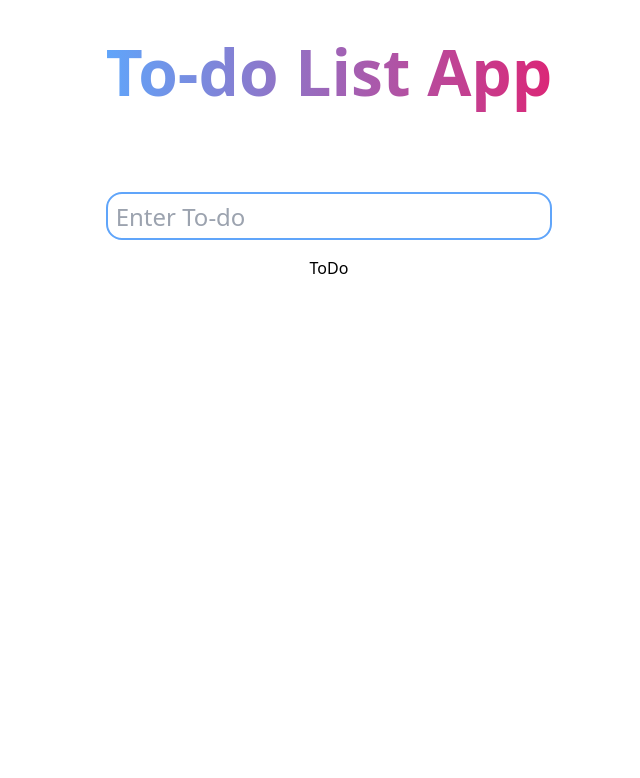
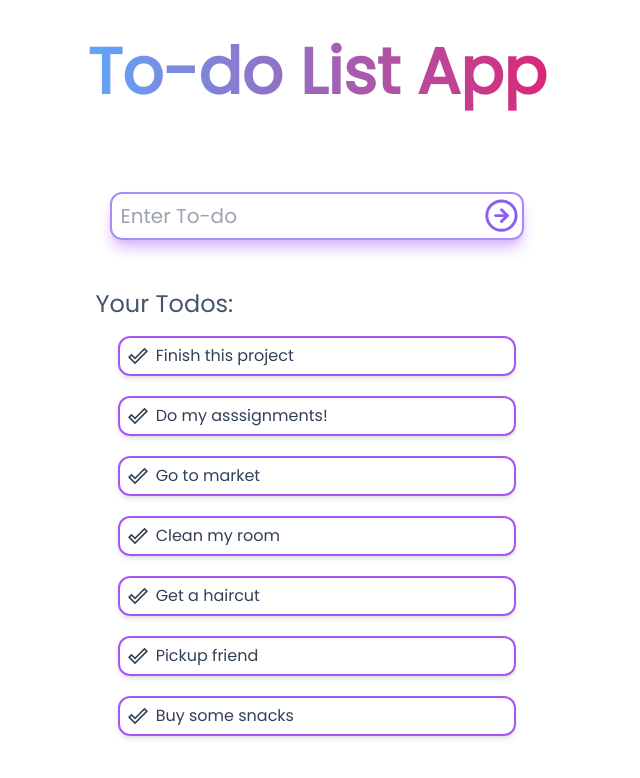
Before and after one commit to bishal0602/to-do-list, a React (Create React App) app in the folder client/: page /todos in a window 1280 px wide. Shown: the top 778 px of the page, without its empty margins (323-963 px from the left). Built offline with nearby package versions, Linux system fonts and the light colour scheme.

Commit message:
Frontend Completed

```diff
--- a/client/package.json
+++ b/client/package.json
@@ -6,6 +6,7 @@
     "@testing-library/jest-dom": "^5.16.4",
     "@testing-library/react": "^13.3.0",
     "@testing-library/user-event": "^13.5.0",
+    "axios": "^0.27.2",
     "framer-motion": "^6.3.11",
     "react": "^18.1.0",
     "react-dom": "^18.1.0",
--- a/client/src/Main.jsx
+++ b/client/src/Main.jsx
@@ -19,7 +19,7 @@ const Main = () => {
         initial={{ opacity: 0 }}
         animate={{ opacity: 1 }}
         transition={{ delay: 1, ease: "easeOut", duration: 1 }}
-        className="text-[3rem] lg:text-[6rem] md:text-[5rem]  mb-[1.5rem] md:mb-[2rem] lg:mb-[3rem]  font-extrabold text-transparent bg-clip-text bg-gradient-to-r from-blue-400 to-pink-600"
+        className="text-[3rem] lg:text-[6rem] md:text-[5rem]  mb-[3rem] md:mb-[4rem] lg:mb-[6rem]  font-extrabold text-transparent bg-clip-text bg-gradient-to-r from-blue-400 to-pink-600"
       >
         To-do List App
       </motion.h1>
@@ -28,9 +28,10 @@ const Main = () => {
           initial={{ opacity: 0 }}
           animate={{ opacity: 1 }}
           transition={{ delay: 2, ease: "easeOut", duration: 1 }}
-          className="text-2xl lg:text-3xl flex align-center justify-center mt-[1.5rem] md:mt-[2rem] lg:mt-[3rem] text-gray-500 hover:text-blue-500"
+          className="text-2xl lg:text-3xl flex items-center justify-center mt-[0rem] md:mt-[0rem] lg:mt-[0rem] text-gray-500 hover:text-blue-500"
         >
-          Click to proceed <AiOutlineDoubleRight className="pt-[0.5rem]" />
+          Click to proceed{" "}
+          <AiOutlineDoubleRight className="pl-[0.5rem] w-[2rem]" />
         </motion.div>
       </Link>
     </motion.div>
--- a/client/src/ToDos.jsx
+++ b/client/src/ToDos.jsx
@@ -1,12 +1,36 @@
 import React from "react";
 import { motion } from "framer-motion";
 import CreateTodo from "./components/CreateTodo";
+// import axios from "axios";
+// import { useState } from "react";
 import ToDo from "./components/ToDo";
+import { Link } from "react-router-dom";
 
 const ToDos = () => {
+  //Getting Todos from API
+
+  // const ToDo = () => {
+  //   const [todos, setTodos] = useState([]);
+  //   useEffect(() => {
+  //     axios.get("http://localhost:5000/test").then((res) => {
+  //       console.log(res.data);
+  //       setData(res.data);
+  //     });
+  //   }, []);
+
+  //Temporary
+  const todos = [
+    { id: 1, title: "Finish this project" },
+    { id: 2, title: "Do my asssignments!" },
+    { id: 3, title: "Go to market" },
+    { id: 4, title: "Clean my room" },
+    { id: 5, title: "Get a haircut" },
+    { id: 6, title: "Pickup friend" },
+    { id: 7, title: "Buy some snacks" },
+  ];
   return (
     <motion.div
-      className="min-h-[100vh] w-[100vw] my-6 mx-3 grid justify-center place-content grid-rows-[max-content_max-content_auto] gap-y-4 text-center"
+      className="font-poppins min-h-[100vh] w-[100vw] my-6 mx-auto grid justify-center place-content grid-rows-[max-content_max-content_auto] gap-y-4 text-center"
       initial={{ x: "100%", opacity: 0.5 }}
       animate={{ x: "0", opacity: 1 }}
       transition={{
@@ -15,10 +39,19 @@ const ToDos = () => {
       }}
     >
       <h1 className="text-[2.5rem] md:text-[4rem] self-center lg:text-[4rem] font-extrabold text-transparent bg-clip-text bg-gradient-to-r from-blue-400 to-pink-600 mb-10 md:mb-12 lg:mb-14">
-        To-do List App
+        <Link to="/">To-do List App</Link>
       </h1>
       <CreateTodo />
-      <ToDo />
+      <div className="mx-2">
+        <h2 className="text-left text-2xl bold text-slate-600 mb-4">
+          Your Todos:{" "}
+        </h2>
+        <div className="grid gap-y-5">
+          {todos.map((todo) => (
+            <ToDo title={todo.title} key={todo.id} id={todo.id} />
+          ))}
+        </div>
+      </div>
     </motion.div>
   );
 };
--- a/client/src/components/CreateTodo.jsx
+++ b/client/src/components/CreateTodo.jsx
@@ -1,14 +1,19 @@
 import React from "react";
+import { FiArrowRightCircle } from "react-icons/fi";
 
 const CreateTodo = () => {
   return (
-    <>
+    <div className="h-[3rem] w-[90%] self-center mx-auto flex items-center justify-between text-xl text-center mb-8 border-2 border-solid border-violet-400 rounded-xl shadow-lg shadow-purple-300">
       <input
         type="text"
         placeholder="Enter To-do"
-        className="w-full h-[3rem] self-center text-2xl border-2 border-solid border-blue-400 rounded-2xl placeholder:px-2"
+        className="h-4/5 w-[87%] p-2 border-none bg-transparent"
       ></input>
-    </>
+      <FiArrowRightCircle
+        className="h-4/5 w-[10%] text-violet-500 hover:text-green-500"
+        onClick={() => alert("Sorry the feature is not ready yet:(")}
+      />
+    </div>
   );
 };
 
--- a/client/src/components/ToDo.jsx
+++ b/client/src/components/ToDo.jsx
@@ -1,7 +1,21 @@
 import React from "react";
+import { MdOutlineDoneOutline } from "react-icons/md";
 
-const ToDo = () => {
-  return <div className="self-top">ToDo</div>;
+const ToDo = ({ title, key, id }) => {
+  return (
+    <div
+      className="group self-top justify-self-center flex items-center justify-start text-slate-700 min-h-[2.5rem] w-[90%] border-2 border-solid border-purple-500 rounded-xl shadow-md  hover:text-black hover:shadow-purple-500"
+      key={key}
+      id={id}
+      onClick={() => alert("Sorry the feature is not ready yet:(")}
+    >
+      <MdOutlineDoneOutline
+        size={20}
+        className="ml-2 group-hover:text-lime-700 group-hover:scale-110 "
+      />
+      <h1 className="ml-2 text-left  ">{title}</h1>
+    </div>
+  );
 };
 
 export default ToDo;
--- a/client/src/index.css
+++ b/client/src/index.css
@@ -4,7 +4,7 @@
 
 html,
 body {
-  overflow: hidden;
+  overflow-x: hidden;
 }
 
 * {
@@ -12,5 +12,10 @@ body {
   padding: 0;
   list-style: none;
   text-decoration: none;
+  outline: none;
   box-sizing: border-box;
 }
+
+*:focus {
+  outline: none;
+}
```
Also changed, not shown: 2 other files (tests, documents, lock files or other folders).
